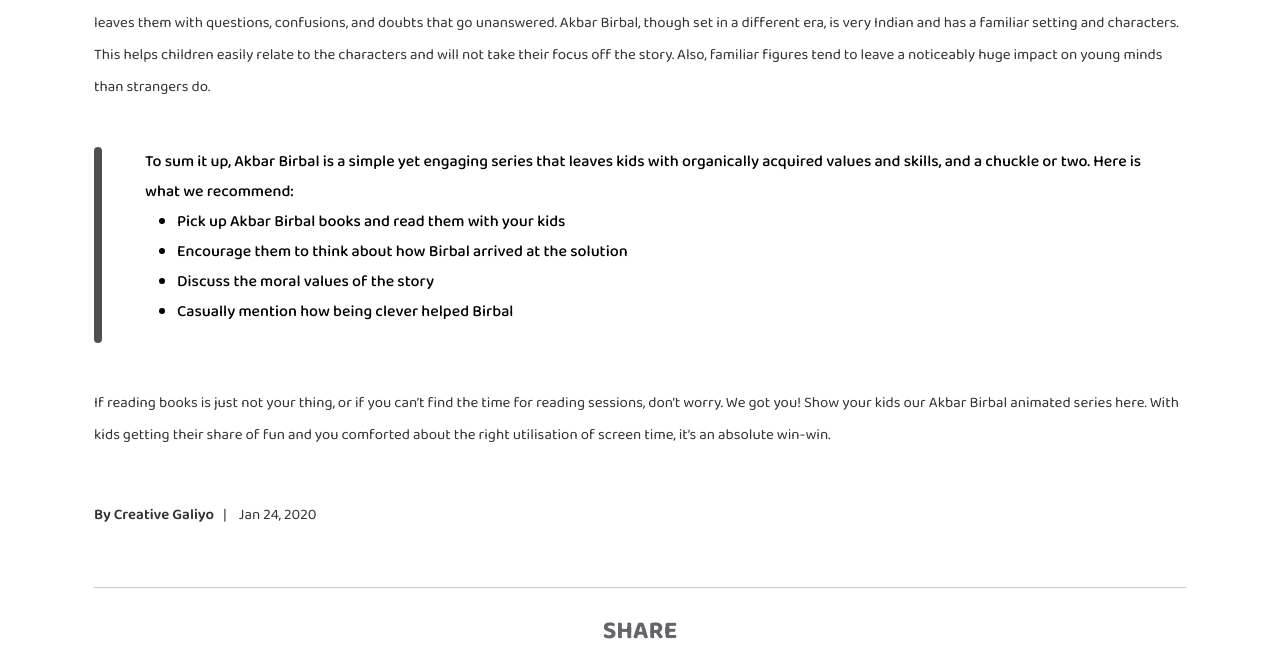
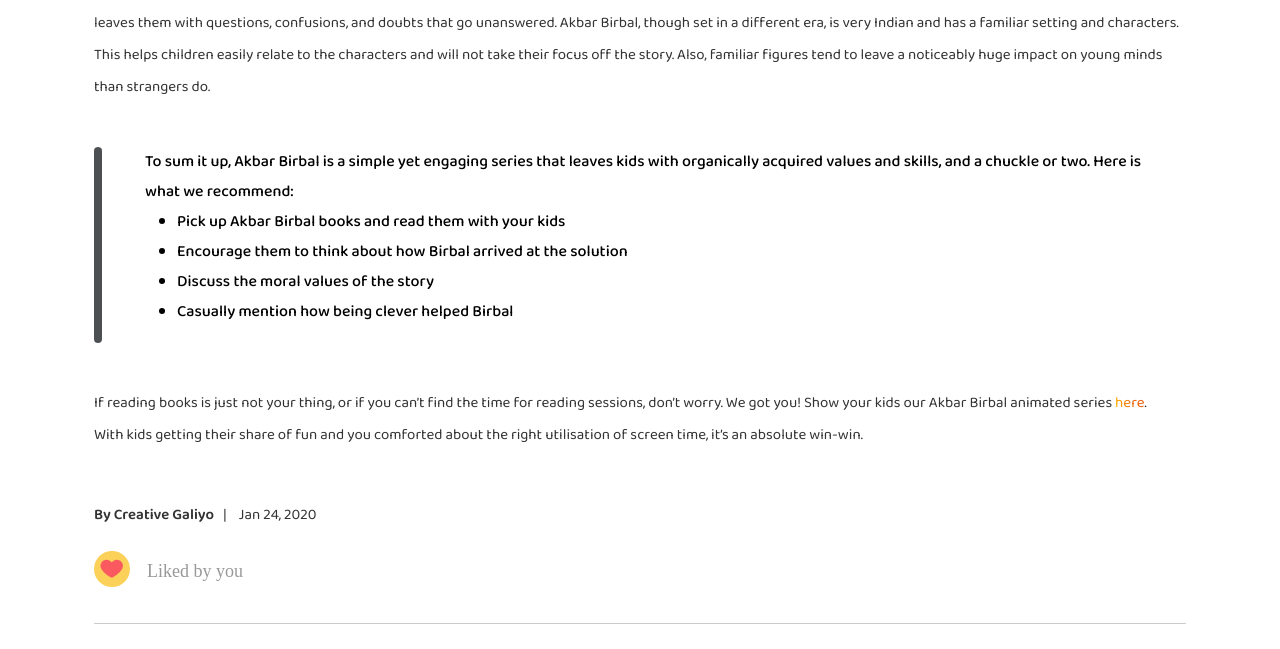
Before and after one commit to sadikams/html-pages, a plain HTML site: page index.html in a window 1280 px wide. Shown: the part 1885-2534 px from the top of the page. Drawn offline with nearby package versions, Linux system fonts and the light colour scheme.

Commit message:
added liked button

```diff
--- a/index.html
+++ b/index.html
@@ -39,6 +39,7 @@
         function clickFav() {
             gtag('event', 'favourite_clicked', {
                 page_location: document.title,
+                value:document.title,
                 send_to: 'G-8100E5YGZV'
             })
         }
@@ -79,7 +80,7 @@
                     Birbal as a show is great fun, no doubt but there’s more to it than just entertainment. In fact,
                     most experts rate Akbar Birbal to be one of the best Indian shows for kids.
                 </div>
-                <span class="fixed-icon">
+                <span class="fixed-icon" onClick="clickFav()">
                     <img src="./media/Like.png" class="img-fluid" alt="Responsive image">
                 </span>
             </div>
@@ -156,7 +157,7 @@
 
             <div class="mt-4">
                 <div class="content ">If reading books is just not your thing, or if you can’t find the time for reading
-                    sessions, don’t worry. We got you! Show your kids our Akbar Birbal animated series here.
+                    sessions, don’t worry. We got you! Show your kids our Akbar Birbal animated series <a class="ancher-class" href="#" target="_blank">here</a>.<br>
                     With kids getting their share of fun and you comforted about the right utilisation of screen time,
                     it’s an absolute win-win.
                 </div>
@@ -166,6 +167,14 @@
                     <span class="ft-6">By Creative Galiyo</span>&nbsp; &nbsp;| &nbsp; &nbsp;<span>Jan 24, 2020</span>
                 </div>
             </div>
+
+            <span class="liked-icon" >
+                <img src="./media/liked.png" class="liked-img-fluid" alt="Responsive image">
+            </span>
+
+                <div >
+                    <span class="liked-text">Liked by you</span>
+                </div>
             <div class="mt-3">
                 <hr class="content" />
             </div>
--- a/styles/styles.css
+++ b/styles/styles.css
@@ -183,3 +183,34 @@
     text-align: center;
     font-size: 25px;
 }
+.ancher-class{
+    text-decoration:underline;
+    background: linear-gradient(90deg, #FFAB01 2.07%, #EA5D08 65.92%);
+    -webkit-background-clip: text;
+    -webkit-text-fill-color: transparent;
+    background-clip: text;
+}
+
+.liked-icon {
+    width: 36px;
+    height: 36px;
+    right: 0;
+    border-radius: 50%;
+    background: #FCD159;
+}
+.liked-img-fluid{
+    margin-left: 6px;
+    margin-top: 7px;
+}
+.liked-text{
+
+font-family: 'Baloo';
+font-style: normal;
+font-weight: 400;
+font-size: 18px;
+line-height: 28px;
+display: flex;
+color: #999999;
+margin-left: 53px;
+margin-top: -30px;
+}
```
Also changed, not shown: media/liked.png (added).
